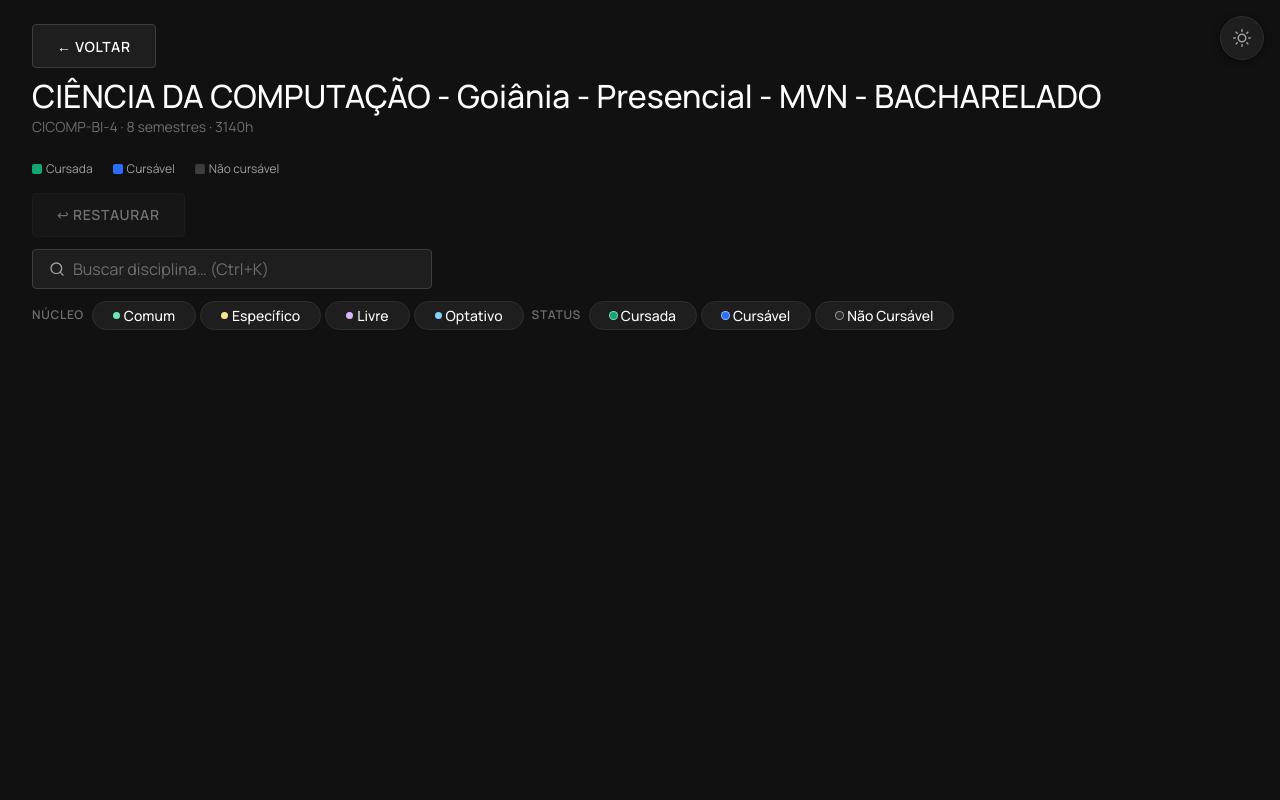
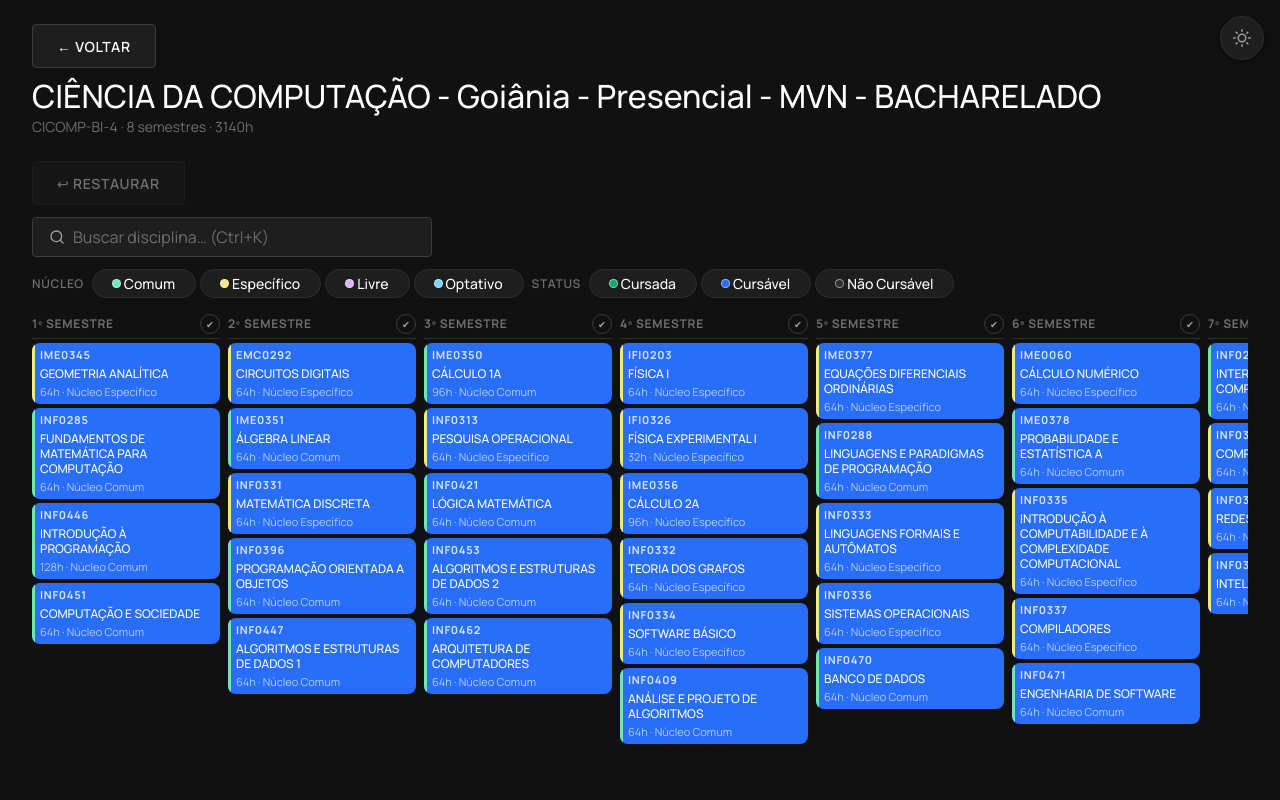
Before and after one commit to sfDavi/GradFluxo, a React (Vite) app: page / in a window 1280 px wide. Both pictures are taken after a click on the button 640 px from the left and 360 px from the top of the page. Shown: the top 800 px of the page. Built offline with nearby package versions, Linux system fonts and the light colour scheme.

Commit message:
Remove status legend markup and styles

```diff
--- a/src/App.css
+++ b/src/App.css
@@ -196,36 +196,6 @@
   margin-bottom: var(--space-xl);
 }
 
-/* ─── Status Legend ─── */
-
-.status-legend {
-  display: flex;
-  gap: var(--space-lg);
-  margin-bottom: var(--space-md);
-  flex-wrap: wrap;
-}
-
-.legend-item {
-  display: flex;
-  align-items: center;
-  gap: var(--space-xxs);
-  font-size: 12px;
-  font-weight: 400;
-  line-height: 1.33;
-  color: var(--color-charcoal);
-}
-
-.legend-swatch {
-  width: 10px;
-  height: 10px;
-  border-radius: var(--radius-xs);
-  flex-shrink: 0;
-}
-
-.legend-swatch[data-status="cursada"]     { background: var(--status-cursada); }
-.legend-swatch[data-status="cursavel"]    { background: var(--status-cursavel); }
-.legend-swatch[data-status="nao_cursavel"]{ background: var(--status-locked-border); }
-
 /* ─── Reset / Restore button ─── */
 
 .reset-plano-btn {
@@ -373,9 +343,6 @@
   height: 7px;
   border-radius: 50%;
   background: var(--chip-color);
-}
-
-.filter-chip[data-group="status"] .filter-chip-dot {
   box-shadow: 0 0 0 1px color-mix(in srgb, var(--chip-color) 50%, var(--color-ink));
 }
 
--- a/src/components/FlowchartView.tsx
+++ b/src/components/FlowchartView.tsx
@@ -99,22 +99,7 @@ export function FlowchartView({ curso, onBack }: FlowchartViewProps) {
         {curso.codigoCurso} · {curso.numeroSemestres} semestres · {curso.cargaHorariaTotal}h
       </p>
 
-      <div className="status-legend">
-        <div className="legend-item">
-          <div className="legend-swatch" data-status="cursada" />
-          <span>Cursada</span>
-        </div>
-        <div className="legend-item">
-          <div className="legend-swatch" data-status="cursavel" />
-          <span>Cursável</span>
-        </div>
-        <div className="legend-item">
-          <div className="legend-swatch" data-status="nao_cursavel" />
-          <span>Não cursável</span>
-        </div>
-      </div>
-
-      {!isMobile && (
+{!isMobile && (
         <div style={{ marginBottom: '0.75rem' }}>
           <button
             className="reset-plano-btn"
```
